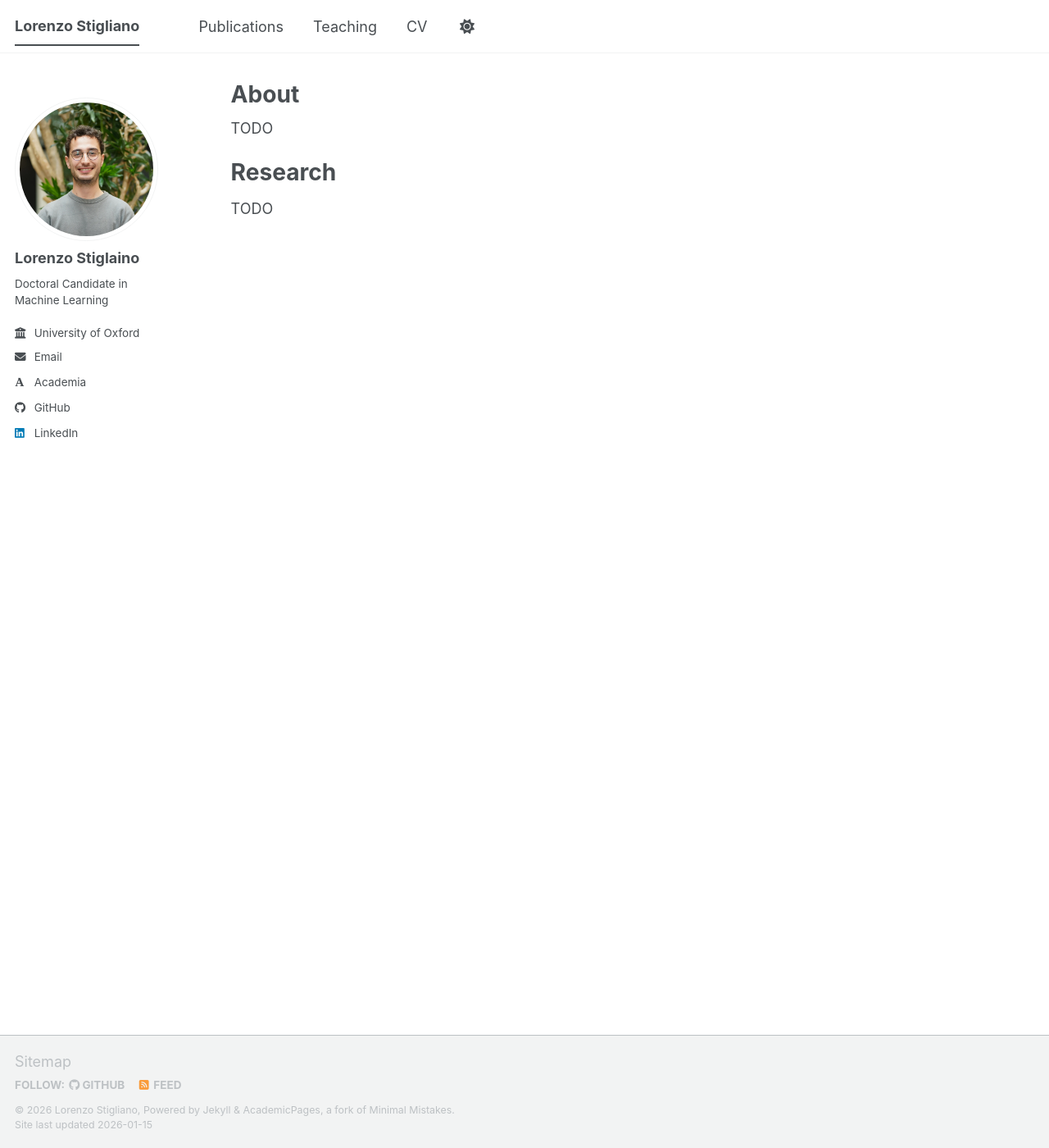
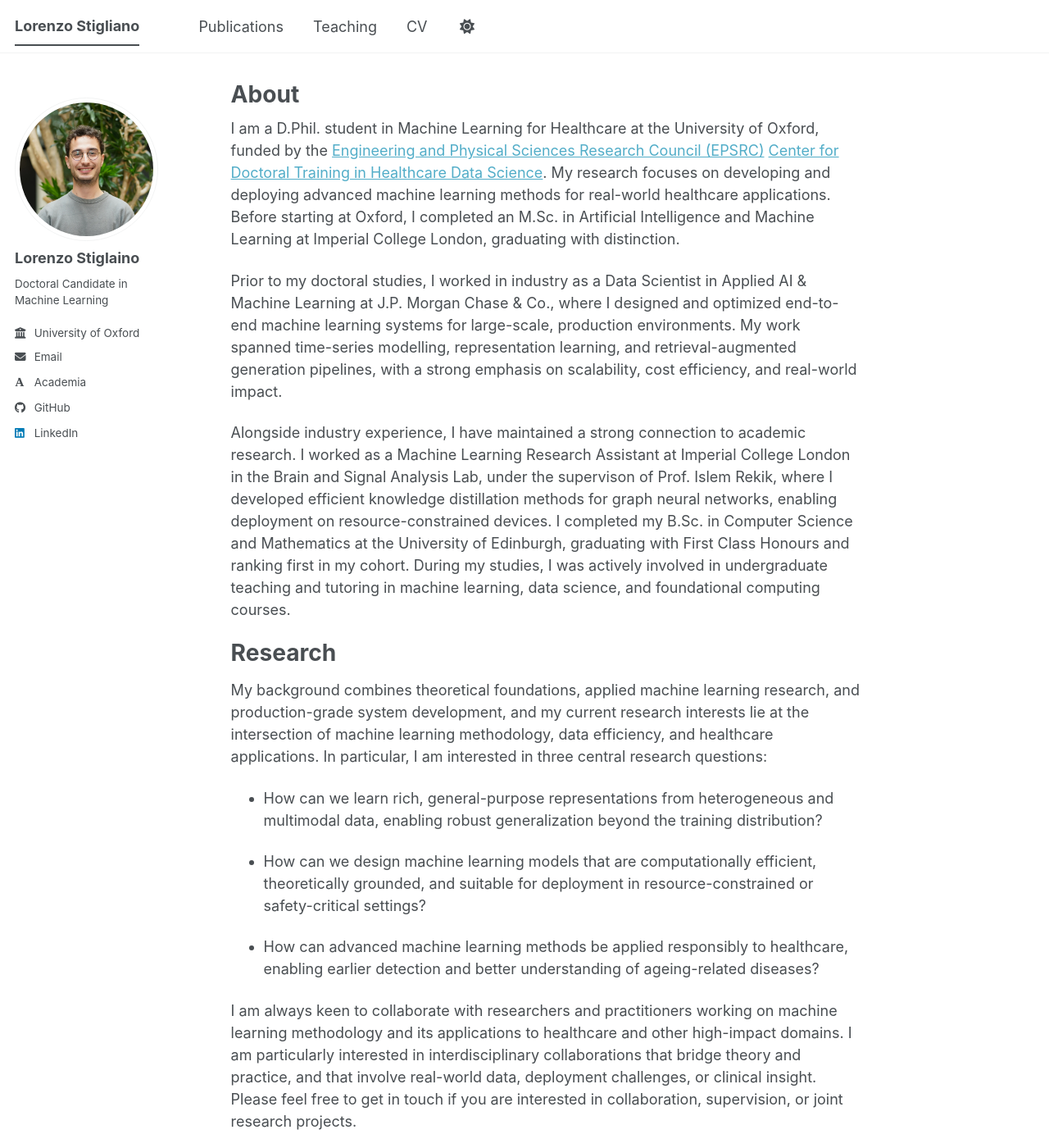
Before and after one commit to LorenzoStigliano/lorenzostigliano.github.io, a Jekyll site: the page built from _pages/about.md, in a window 1280 px wide and 1400 px high. Shown: the whole window at 82% size. Built offline with Jekyll 4.4.1, drawn with Linux system fonts in a browser that asks for light colours; some web fonts are replaced; a script bundle is joined from its source files by our own code; library files that are not in the unit come from our copies.

Commit message:
adding about.md

```diff
--- a/_pages/about.md
+++ b/_pages/about.md
@@ -7,16 +7,24 @@ redirect_from:
   - /about.html
 ---
 
-TODO
+I am a D.Phil. student in Machine Learning for Healthcare at the University of Oxford, funded by the [Engineering and Physical Sciences Research Council (EPSRC)](https://www.ukri.org/councils/epsrc/) [Center for Doctoral Training in Healthcare Data Science](https://www.bdi.ox.ac.uk/study/cdt). My research focuses on developing and deploying advanced machine learning methods for real-world healthcare applications. Before starting at Oxford, I completed an M.Sc. in Artificial Intelligence and Machine Learning at Imperial College London, graduating with distinction.
 
-<!-- This is the front page of a website that is powered by the [Academic Pages template](https://github.com/academicpages/academicpages.github.io) and hosted on GitHub pages. [GitHub pages](https://pages.github.com) is a free service in which websites are built and hosted from code and data stored in a GitHub repository, automatically updating when a new commit is made to the repository. This template was forked from the [Minimal Mistakes Jekyll Theme](https://mmistakes.github.io/minimal-mistakes/) created by Michael Rose, and then extended to support the kinds of content that academics have: publications, talks, teaching, a portfolio, blog posts, and a dynamically-generated CV. Incidentally, these same features make it a great template for anyone that needs to show off a professional template!
+Prior to my doctoral studies, I worked in industry as a Data Scientist in Applied AI & Machine Learning at J.P. Morgan Chase & Co., where I designed and optimized end-to-end machine learning systems for large-scale, production environments. My work spanned time-series modelling, representation learning, and retrieval-augmented generation pipelines, with a strong emphasis on scalability, cost efficiency, and real-world impact.
 
- You can fork [this template](https://github.com/academicpages/academicpages.github.io) right now, modify the configuration and Markdown files, add your own PDFs and other content, and have your own site for free, with no ads! -->
+Alongside industry experience, I have maintained a strong connection to academic research. I worked as a Machine Learning Research Assistant at Imperial College London in the Brain and Signal Analysis Lab, under the supervison of Prof. Islem Rekik, where I developed efficient knowledge distillation methods for graph neural networks, enabling deployment on resource-constrained devices. I completed my B.Sc. in Computer Science and Mathematics at the University of Edinburgh, graduating with First Class Honours and ranking first in my cohort. During my studies, I was actively involved in undergraduate teaching and tutoring in machine learning, data science, and foundational computing courses.
 
 Research
 ======
 
-TODO
+My background combines theoretical foundations, applied machine learning research, and production-grade system development, and my current research interests lie at the intersection of machine learning methodology, data efficiency, and healthcare applications. In particular, I am interested in three central research questions:
+
+ - How can we learn rich, general-purpose representations from heterogeneous and multimodal data, enabling robust generalization beyond the training distribution?
+
+- How can we design machine learning models that are computationally efficient, theoretically grounded, and suitable for deployment in resource-constrained or safety-critical settings?
+
+- How can advanced machine learning methods be applied responsibly to healthcare, enabling earlier detection and better understanding of ageing-related diseases?
+
+I am always keen to collaborate with researchers and practitioners working on machine learning methodology and its applications to healthcare and other high-impact domains. I am particularly interested in interdisciplinary collaborations that bridge theory and practice, and that involve real-world data, deployment challenges, or clinical insight. Please feel free to get in touch if you are interested in collaboration, supervision, or joint research projects.
 
 <!-- Like many other Jekyll-based GitHub Pages templates, Academic Pages makes you separate the website's content from its form. The content & metadata of your website are in structured Markdown files, while various other files constitute the theme, specifying how to transform that content & metadata into HTML pages. You keep these various Markdown (.md), YAML (.yml), HTML, and CSS files in a public GitHub repository. Each time you commit and push an update to the repository, the [GitHub pages](https://pages.github.com/) service creates static HTML pages based on these files, which are hosted on GitHub's servers free of charge.
 
```
